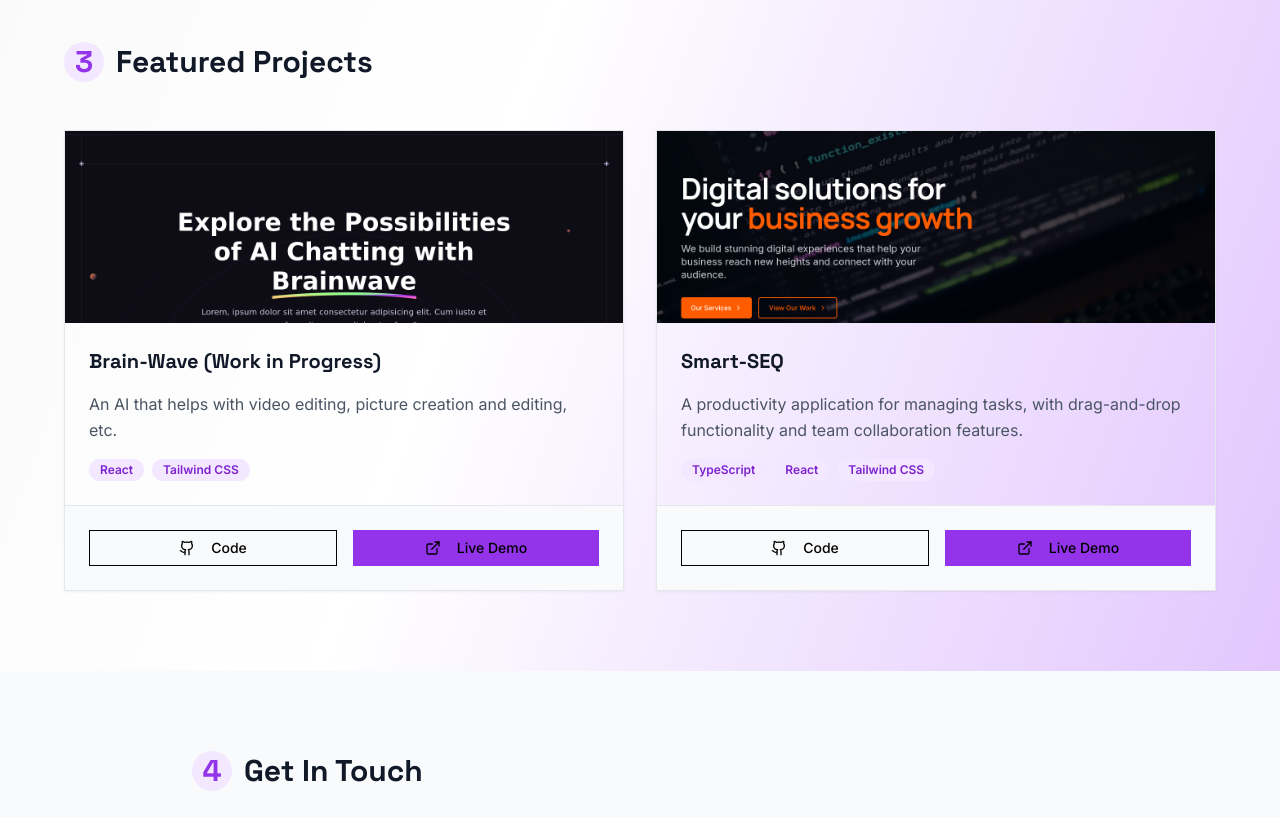
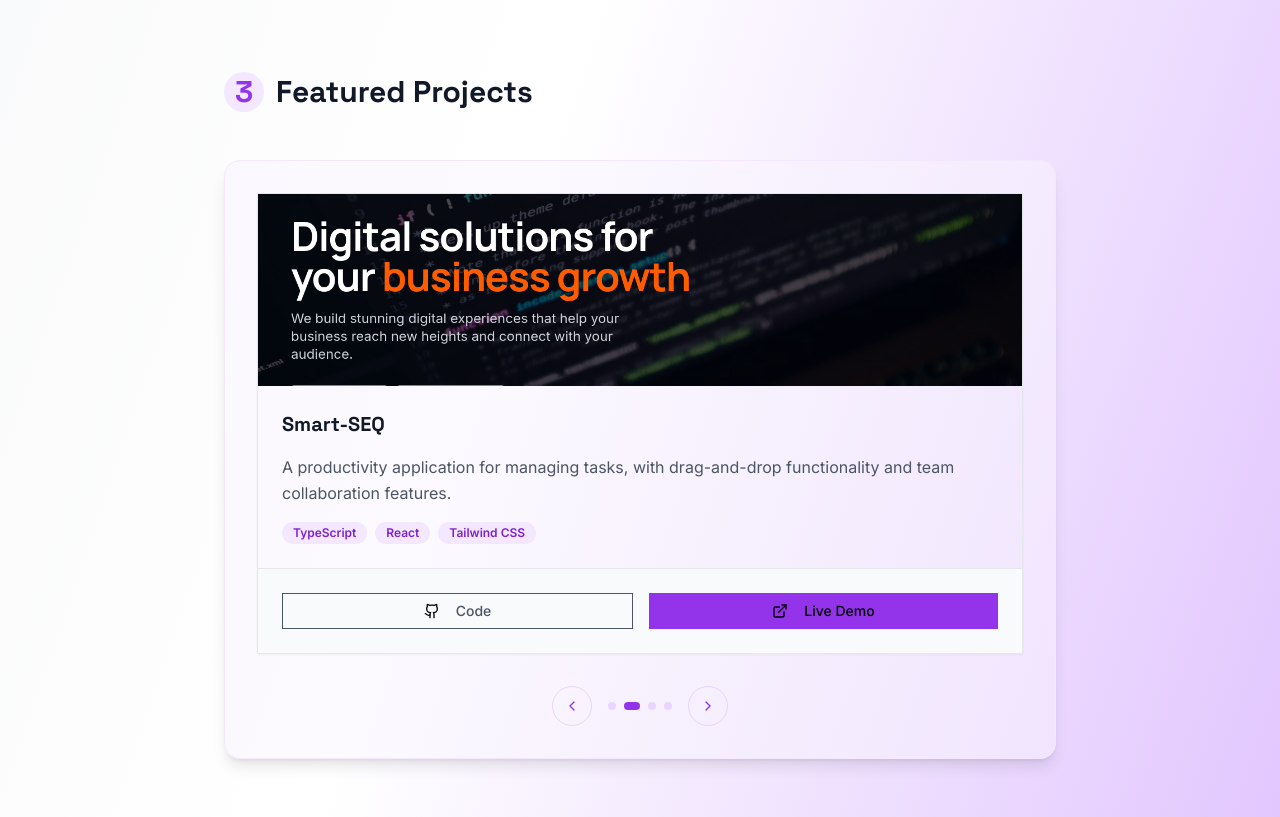
Before and after one commit to IyanuOluwaJesuloba/portfolio, a Next.js app: page / in a window 1280 px wide. Shown: the part 1980-2797 px from the top of the page. Built offline with nearby package versions, Linux system fonts and the light colour scheme.

Commit message:
Updated the projects carousel

```diff
--- a/app/page.tsx
+++ b/app/page.tsx
@@ -2,7 +2,7 @@
 import React from 'react';
 import { Button } from "@/components/ui/button"
 import { Card, CardContent } from "@/components/ui/card"
-import { Github, Linkedin, Mail, ArrowRight, Code, Palette, Globe } from "lucide-react"
+import { Github, Linkedin, Mail, ArrowRight, Code, Palette, Globe, ChevronLeft, ChevronRight } from "lucide-react"
 import Image from "next/image"
 import Link from "next/link"
 import { ProjectCard } from "@/components/project-card"
@@ -61,6 +61,63 @@ const cardVariants = {
 };
 
 export default function Portfolio() {
+  const [currentProject, setCurrentProject] = React.useState(0);
+  const [isPaused, setIsPaused] = React.useState(false);
+
+  const projects = [
+    {
+      title: "Brain-Wave (Work in Progress)",
+      description: "An AI that helps with video editing, picture creation and editing, etc.",
+      tags: ["React", "Tailwind CSS"],
+      imageUrl: "/Brainwave.png",
+      githubUrl: "https://github.com/IyanuOluwaJesuloba/brain_wave",
+      liveUrl: "https://brain-wave-zeta-six.vercel.app/"
+    },
+    {
+      title: "Smart-SEQ",
+      description: "A productivity application for managing tasks, with drag-and-drop functionality and team collaboration features.",
+      tags: ["TypeScript", "React", "Tailwind CSS"],
+      imageUrl: "/smart.png",
+      githubUrl: "https://github.com/IyanuOluwaJesuloba/Smart-SEQ",
+      liveUrl: "https://smart-seq-eight.vercel.app/"
+    },
+    {
+      title: "Saving-app",
+      description: "This app helps a group of people collectively invest in a Play-to-Earn blockchain game that yields a 20% return on the total invested amount per gameplay",
+      tags: ["TypeScript", "React","Next.Js", "Tailwind CSS"],
+      imageUrl: "/Saving-app.jpg",
+      githubUrl: "https://github.com/IyanuOluwaJesuloba/saving_app",
+      liveUrl: "https://saving-app-jet.vercel.app/"
+    },
+    {
+      title: "Synergy-app",
+      description: "Synergy brings the age-old wisdom of community buying into the digital age. By connecting families who buy together with producers who grow with care.",
+      tags: ["TypeScript", "React","Next.Js", "Tailwind CSS"],
+      imageUrl: "/Synergy-app.jpg",
+      githubUrl: "https://github.com/IyanuOluwaJesuloba/synergy-real",
+      liveUrl: "https://synergy-app-livid.vercel.app/"
+    },
+  ];
+
+  const nextProject = () => {
+    setCurrentProject((prev) => (prev + 1) % projects.length);
+  };
+
+  const prevProject = () => {
+    setCurrentProject((prev) => (prev - 1 + projects.length) % projects.length);
+  };
+
+  // Add auto-scroll functionality
+  React.useEffect(() => {
+    if (isPaused) return;
+
+    const interval = setInterval(() => {
+      nextProject();
+    }, 5000); // Change slide every 5 seconds
+
+    return () => clearInterval(interval);
+  }, [isPaused]);
+
   return (
     <div className="min-h-screen bg-gradient-to-br from-gray-100 via-white to-purple-300">
       {/* Header */}
@@ -147,7 +204,7 @@ export default function Portfolio() {
         </div>
       </motion.header>
 
-      <main className="pt-16">
+      <main className="pt-16 justify-center px-48">
         {/* Hero Section */}
         <motion.section
           className="relative min-h-[90vh] flex items-center"
@@ -161,7 +218,7 @@ export default function Portfolio() {
             animate={{ opacity: 1 }}
             transition={{ duration: 1.5 }}
           />
-          <div className="container mx-auto px-4 sm:px-6 lg:px-8 py-20">
+          <div className="container mx-auto px-4 sm:px-6 lg:px-8 py-20 justify-center">
             <div className="grid md:grid-cols-2 gap-12 items-center">
               <motion.div
                 className="space-y-8"
@@ -169,7 +226,7 @@ export default function Portfolio() {
                 animate={{ opacity: 1, x: 0 }}
                 transition={{ duration: 0.8, type: "spring", stiffness: 100 }}
               >
-                <div className="space-y-4">
+                <div className="space-y-4 ">
                   <motion.h1
                     className="text-4xl md:text-5xl lg:text-6xl font-bold tracking-tight text-gray-900"
                     initial={{ opacity: 0, y: 20 }}
@@ -423,40 +480,53 @@ export default function Portfolio() {
                 </motion.span>
                 Featured Projects
               </motion.h2>
-              <motion.div
-                className="grid md:grid-cols-2 gap-8"
-                variants={staggerContainer}
+
+              <div
+                className="relative bg-purple-50/50 rounded-2xl p-8 shadow-lg border border-purple-100"
+                onMouseEnter={() => setIsPaused(true)}
+                onMouseLeave={() => setIsPaused(false)}
               >
-                {[
-                  {
-                    title: "Brain-Wave (Work in Progress)",
-                    description: "An AI that helps with video editing, picture creation and editing, etc.",
-                    tags: ["React", "Tailwind CSS"],
-                    imageUrl: "/Brainwave.png",
-                    githubUrl: "https://github.com/IyanuOluwaJesuloba/brain_wave",
-                    liveUrl: "https://brain-wave-zeta-six.vercel.app/"
-                  },
-                  {
-                    title: "Smart-SEQ",
-                    description: "A productivity application for managing tasks, with drag-and-drop functionality and team collaboration features.",
-                    tags: ["TypeScript", "React", "Tailwind CSS"],
-                    imageUrl: "/smart.png",
-                    githubUrl: "https://github.com/IyanuOluwaJesuloba/Smart-SEQ",
-                    liveUrl: "https://smart-seq-eight.vercel.app/"
-                  }
-                ].map((project, index) => (
-                  <motion.div
-                    key={project.title}
-                    variants={cardVariants}
-                    initial={{ opacity: 0, y: 20 }}
-                    whileInView={{ opacity: 1, y: 0 }}
-                    transition={{ delay: index * 0.2 }}
-                    viewport={{ once: true }}
+                <motion.div
+                  key={currentProject}
+                  initial={{ opacity: 0, x: 100 }}
+                  animate={{ opacity: 1, x: 0 }}
+                  exit={{ opacity: 0, x: -100 }}
+                  transition={{ duration: 0.5 }}
+                  className="max-w-3xl mx-auto"
+                >
+                  <ProjectCard {...projects[currentProject]} />
+                </motion.div>
+
+                <div className="flex justify-center items-center gap-4 mt-8">
+                  <Button
+                    variant="outline"
+                    size="icon"
+                    onClick={prevProject}
+                    className="rounded-full hover:bg-purple-100 border-purple-200 text-purple-600"
                   >
-                    <ProjectCard {...project} />
-                  </motion.div>
-                ))}
-              </motion.div>
+                    <ChevronLeft className="h-6 w-6" />
+                  </Button>
+                  <div className="flex gap-2">
+                    {projects.map((_, index) => (
+                      <button
+                        key={index}
+                        onClick={() => setCurrentProject(index)}
+                        className={`w-2 h-2 rounded-full transition-all ${
+                          currentProject === index ? 'bg-purple-600 w-4' : 'bg-purple-200'
+                        }`}
+                      />
+                    ))}
+                  </div>
+                  <Button
+                    variant="outline"
+                    size="icon"
+                    onClick={nextProject}
+                    className="rounded-full hover:bg-purple-100 border-purple-200 text-purple-600"
+                  >
+                    <ChevronRight className="h-6 w-6" />
+                  </Button>
+                </div>
+              </div>
             </motion.div>
           </div>
         </motion.section>
--- a/components/project-card.tsx
+++ b/components/project-card.tsx
@@ -38,9 +38,9 @@ export function ProjectCard({ title, description, tags, imageUrl, githubUrl, liv
         </div>
       </CardContent>
       <CardFooter className="border-t p-6 flex gap-4 bg-gray-50">
-        <Button variant="outline" size="sm" asChild className="flex-1 hover:bg-purple-50 hover:text-purple-600 hover:border-purple-200">
+        <Button variant="outline" size="sm" asChild className="flex-1 hover:bg-purple-50 hover:text-purple-600 hover:border-purple-200 text-gray-600">
           <Link href={githubUrl} target="_blank" rel="noopener noreferrer">
-            <Github className="mr-2 h-4 w-4" />
+            <Github className="mr-2 h-4 w-4 text-black" />
             Code
           </Link>
         </Button>
--- /dev/null
+++ b/components/projects-carousel.tsx
@@ -0,0 +1,44 @@
+import { useState, useEffect } from "react"
+import { ProjectCard } from "./project-card"
+
+interface Project {
+  title: string
+  description: string
+  tags: string[]
+  imageUrl: string
+  githubUrl: string
+  liveUrl: string
+}
+
+interface ProjectsCarouselProps {
+  projects: Project[]
+}
+
+export function ProjectsCarousel({ projects }: ProjectsCarouselProps) {
+  const [current, setCurrent] = useState(0)
+
+  useEffect(() => {
+    const interval = setInterval(() => {
+      setCurrent((prev) => (prev + 1) % projects.length)
+    }, 4000)
+    return () => clearInterval(interval)
+  }, [projects.length])
+
+  return (
+    <div className="relative w-full max-w-xl mx-auto">
+      <div className="transition-all duration-700">
+        <ProjectCard {...projects[current]} />
+      </div>
+      <div className="absolute bottom-4 left-1/2 -translate-x-1/2 flex gap-2">
+        {projects.map((_, idx) => (
+          <button
+            key={idx}
+            className={`w-3 h-3 rounded-full ${idx === current ? "bg-purple-600" : "bg-gray-300"}`}
+            onClick={() => setCurrent(idx)}
+            aria-label={`Go to slide ${idx + 1}`}
+          />
+        ))}
+      </div>
+    </div>
+  )
+}
```
Also changed, not shown: public/Saving-app.jpg (added), public/Synergy-app.jpg (added).
